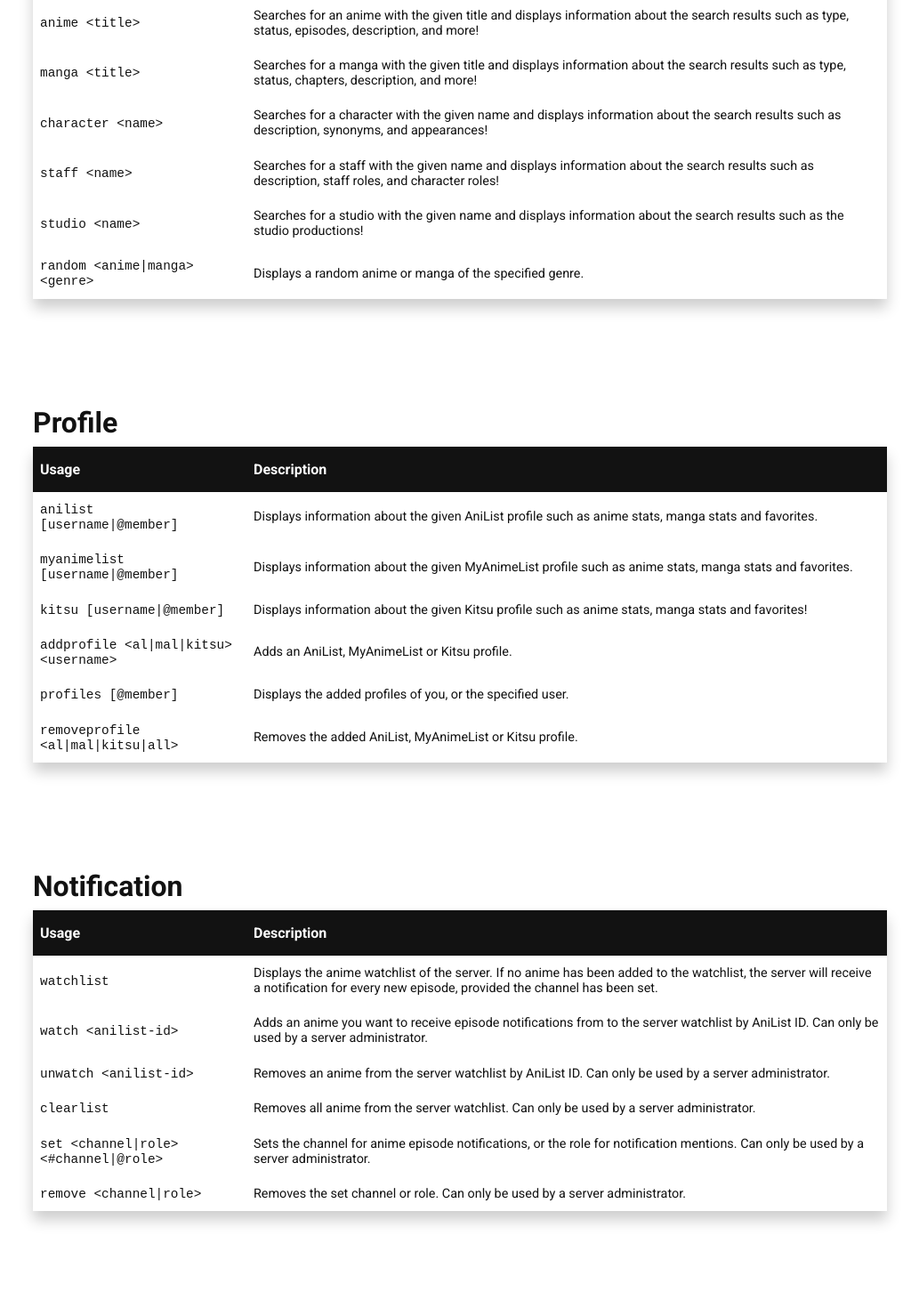
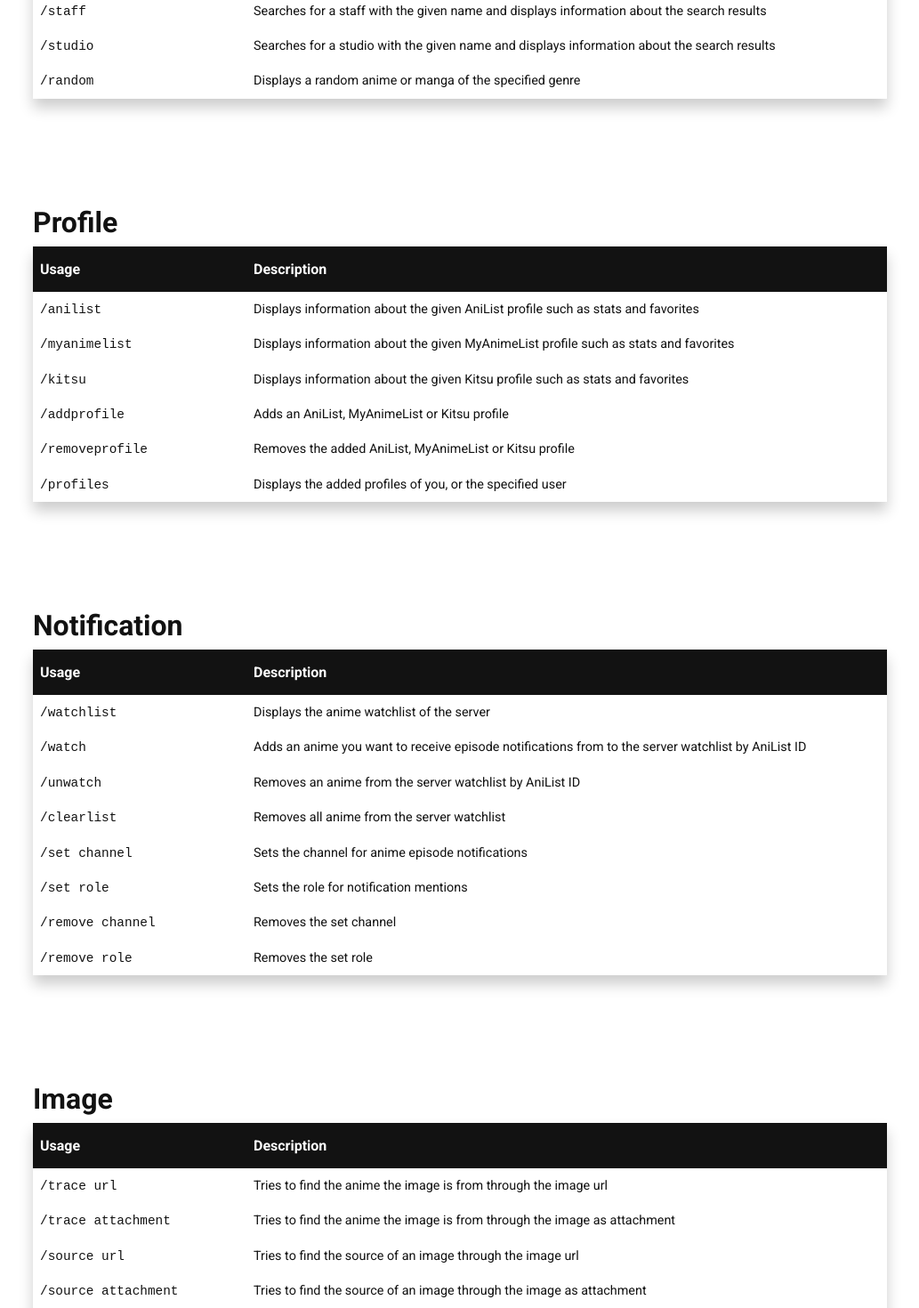
Before and after one commit to IchBinLeoon/anisearch-discord-bot, a Vue app in the folder gh-pages/: page /#/commands in a window 1280 px wide. Shown: the part 660-2130 px from the top of the page at 89% size, without its empty margins (123-1156 px from the left). Built offline with nearby package versions, Linux system fonts and the light colour scheme.

Commit message:
Update website commands list

```diff
--- a/gh-pages/src/views/CommandsView.vue
+++ b/gh-pages/src/views/CommandsView.vue
@@ -3,15 +3,6 @@
     <div class="commands">
       <div class="headline">
         <h1>Commands</h1>
-        <p>Command Prefix: <code>as! | @AniSearch | Customizable</code></p>
-        <p>
-          Parameters: <code>&lt;&gt;</code> - required, <code>[]</code> -
-          optional, <code>|</code> - either/or
-        </p>
-        <p>
-          Do not include <code>&lt;&gt;</code> , <code>[]</code> or
-          <code>|</code> when executing the command.
-        </p>
         <div class="search">
           <div class="bar-wrapper">
             <CommandsSearchBar :items="getSearchBarItems()" />
@@ -45,39 +36,39 @@
           commands: [
             {
               name: 'anime',
-              usage: 'anime <title>',
+              usage: '/anime',
               description:
-                'Searches for an anime with the given title and displays information about the search results such as type, status, episodes, description, and more!',
+                'Searches for an anime with the given title and displays information about the search results',
             },
             {
               name: 'manga',
-              usage: 'manga <title>',
+              usage: '/manga',
               description:
-                'Searches for a manga with the given title and displays information about the search results such as type, status, chapters, description, and more!',
+                'Searches for a manga with the given title and displays information about the search results',
             },
             {
               name: 'character',
-              usage: 'character <name>',
+              usage: '/character',
               description:
-                'Searches for a character with the given name and displays information about the search results such as description, synonyms, and appearances!',
+                'Searches for a character with the given name and displays information about the search results',
             },
             {
               name: 'staff',
-              usage: 'staff <name>',
+              usage: '/staff',
               description:
-                'Searches for a staff with the given name and displays information about the search results such as description, staff roles, and character roles!',
+                'Searches for a staff with the given name and displays information about the search results',
             },
             {
               name: 'studio',
-              usage: 'studio <name>',
+              usage: '/studio',
               description:
-                'Searches for a studio with the given name and displays information about the search results such as the studio productions!',
+                'Searches for a studio with the given name and displays information about the search results',
             },
             {
               name: 'random',
-              usage: 'random <anime|manga> <genre>',
+              usage: '/random',
               description:
-                'Displays a random anime or manga of the specified genre.',
+                'Displays a random anime or manga of the specified genre',
             },
           ],
         },
@@ -86,38 +77,38 @@
           commands: [
             {
               name: 'anilist',
-              usage: 'anilist [username|@member]',
+              usage: '/anilist',
               description:
-                'Displays information about the given AniList profile such as anime stats, manga stats and favorites.',
+                'Displays information about the given AniList profile such as stats and favorites',
             },
             {
               name: 'myanimelist',
-              usage: 'myanimelist [username|@member]',
+              usage: '/myanimelist',
               description:
-                'Displays information about the given MyAnimeList profile such as anime stats, manga stats and favorites.',
+                'Displays information about the given MyAnimeList profile such as stats and favorites',
             },
             {
               name: 'kitsu',
-              usage: 'kitsu [username|@member]',
+              usage: '/kitsu',
               description:
-                'Displays information about the given Kitsu profile such as anime stats, manga stats and favorites!',
+                'Displays information about the given Kitsu profile such as stats and favorites',
             },
             {
               name: 'addprofile',
-              usage: 'addprofile <al|mal|kitsu> <username>',
-              description: 'Adds an AniList, MyAnimeList or Kitsu profile.',
+              usage: '/addprofile',
+              description: 'Adds an AniList, MyAnimeList or Kitsu profile',
+            },
+            {
+              name: 'removeprofile',
+              usage: '/removeprofile',
+              description:
+                'Removes the added AniList, MyAnimeList or Kitsu profile',
             },
             {
               name: 'profiles',
-              usage: 'profiles [@member]',
+              usage: '/profiles',
               description:
-                'Displays the added profiles of you, or the specified user.',
-            },
-            {
-              name: 'removeprofile',
-              usage: 'removeprofile <al|mal|kitsu|all>',
-              description:
-                'Removes the added AniList, MyAnimeList or Kitsu profile.',
+                'Displays the added profiles of you, or the specified user',
             },
           ],
         },
@@ -126,39 +117,45 @@
           commands: [
             {
               name: 'watchlist',
-              usage: 'watchlist',
-              description:
-                'Displays the anime watchlist of the server. If no anime has been added to the watchlist, the server will receive a notification for every new episode, provided the channel has been set.',
+              usage: '/watchlist',
+              description: 'Displays the anime watchlist of the server',
             },
             {
               name: 'watch',
-              usage: 'watch <anilist-id>',
+              usage: '/watch ',
               description:
-                'Adds an anime you want to receive episode notifications from to the server watchlist by AniList ID. Can only be used by a server administrator.',
+                'Adds an anime you want to receive episode notifications from to the server watchlist by AniList ID',
             },
             {
               name: 'unwatch',
-              usage: 'unwatch <anilist-id>',
+              usage: '/unwatch',
               description:
-                'Removes an anime from the server watchlist by AniList ID. Can only be used by a server administrator.',
+                'Removes an anime from the server watchlist by AniList ID',
             },
             {
               name: 'clearlist',
-              usage: 'clearlist',
-              description:
-                'Removes all anime from the server watchlist. Can only be used by a server administrator.',
+              usage: '/clearlist',
+              description: 'Removes all anime from the server watchlist',
             },
             {
-              name: 'set',
-              usage: 'set <channel|role> <#channel|@role>',
-              description:
-                'Sets the channel for anime episode notifications, or the role for notification mentions. Can only be used by a server administrator.',
+              name: 'set channel',
+              usage: '/set channel',
+              description: 'Sets the channel for anime episode notifications',
             },
             {
-              name: 'remove',
-              usage: 'remove <channel|role>',
-              description:
-                'Removes the set channel or role. Can only be used by a server administrator.',
+              name: 'set role',
+              usage: '/set role',
+              description: 'Sets the role for notification mentions',
+            },
+            {
+              name: 'remove channel',
+              usage: '/remove channel',
+              description: 'Removes the set channel',
+            },
+            {
+              name: 'remove role',
+              usage: '/remove role',
+              description: 'Removes the set role',
             },
           ],
         },
@@ -166,26 +163,38 @@
           name: 'Image',
           commands: [
             {
-              name: 'trace',
-              usage: 'trace <image-url|with image as attachment>',
+              name: 'trace url',
+              usage: '/trace url',
               description:
-                'Tries to find the anime the image is from through the image url or the image as attachment.',
+                'Tries to find the anime the image is from through the image url',
             },
             {
-              name: 'source',
-              usage: 'source <image-url|with image as attachment>',
+              name: 'trace attachment',
+              usage: '/trace attachment',
               description:
-                'Tries to find the source of an image through the image url or the image as attachment.',
+                'Tries to find the anime the image is from through the image as attachment',
+            },
+            {
+              name: 'source url',
+              usage: '/source url',
+              description:
+                'Tries to find the source of an image through the image url',
+            },
+            {
+              name: 'source attachment',
+              usage: '/source attachment',
+              description:
+                'Tries to find the source of an image through the image as attachment',
             },
             {
               name: 'waifu',
-              usage: 'waifu',
-              description: 'Posts a random image of a waifu.',
+              usage: '/waifu',
+              description: 'Posts a random image of a waifu',
             },
             {
               name: 'neko',
-              usage: 'neko',
-              description: 'Posts a random image of a catgirl.',
+              usage: '/neko',
+              description: 'Posts a random image of a catgirl',
             },
           ],
         },
@@ -194,15 +203,15 @@
           commands: [
             {
               name: 'themes',
-              usage: 'themes <anime>',
+              usage: '/themes',
               description:
-                'Searches for the openings and endings of the given anime and displays them.',
+                'Searches for the openings and endings of the given anime and displays them',
             },
             {
               name: 'theme',
-              usage: 'theme <OP|ED> <anime>',
+              usage: '/theme',
               description:
-                'Displays a specific opening or ending of the given anime.',
+                'Displays a specific opening or ending of the given anime',
             },
           ],
         },
@@ -211,30 +220,30 @@
           commands: [
             {
               name: 'next',
-              usage: 'next',
-              description: 'Displays the next airing anime episodes.',
+              usage: '/next',
+              description: 'Displays the next airing anime episodes',
             },
             {
               name: 'last',
-              usage: 'last',
-              description: 'Displays the most recently aired anime episodes.',
+              usage: '/last',
+              description: 'Displays the most recently aired anime episodes',
             },
             {
               name: 'aninews',
-              usage: 'aninews',
+              usage: '/aninews',
               description:
-                'Displays the latest anime news from Anime News Network.',
+                'Displays the latest anime news from Anime News Network',
             },
             {
               name: 'crunchynews',
-              usage: 'crunchynews',
-              description: 'Displays the latest anime news from Crunchyroll.',
+              usage: '/crunchynews',
+              description: 'Displays the latest anime news from Crunchyroll',
             },
             {
               name: 'trending',
-              usage: 'trending <anime|manga>',
+              usage: '/trending',
               description:
-                'Displays the current trending anime or manga on AniList.',
+                'Displays the current trending anime or manga on AniList',
             },
           ],
         },
@@ -243,45 +252,38 @@
           commands: [
             {
               name: 'help',
-              usage: 'help [command]',
-              description:
-                'Shows help or displays information about a command.',
+              usage: '/help',
+              description: 'Shows help or displays information about a command',
             },
             {
               name: 'commands',
-              usage: 'commands',
-              description: 'Displays all commands.',
-            },
-            {
-              name: 'about',
-              usage: 'about',
-              description: 'Displays information about the bot.',
+              usage: '/commands',
+              description: 'Browse all commands of the bot',
             },
             {
               name: 'stats',
-              usage: 'stats',
-              description: 'Displays statistics about the bot.',
+              usage: '/stats',
+              description: 'Displays information and statistics about the bot',
             },
             {
               name: 'github',
-              usage: 'github',
-              description: 'Displays information about the GitHub repository.',
+              usage: '/github',
+              description: 'Displays information about the GitHub repository',
             },
             {
               name: 'ping',
-              usage: 'ping',
-              description: 'Checks the latency of the bot.',
+              usage: '/ping',
+              description: 'Checks the latency of the bot',
             },
-          ],
-        },
-        {
-          name: 'Settings',
-          commands: [
             {
-              name: 'setprefix',
-              usage: 'setprefix <prefix>',
-              description:
-                'Changes the server prefix. Can only be used by a server administrator.',
+              name: 'invite',
+              usage: '/invite',
+              description: 'Invite the bot to your server',
+            },
+            {
+              name: 'support',
+              usage: '/support',
+              description: 'Join the bot support server',
             },
           ],
         },
@@ -316,16 +318,6 @@
     font-size: 3rem;
   }
 
-  p {
-    color: $primary-text-color;
-    font-size: 1.3rem;
-    margin: 1rem 5%;
-
-    code {
-      background-color: darken($primary-background-color, $amount: 10);
-    }
-  }
-
   .search {
     display: flex;
     justify-content: center;
```
